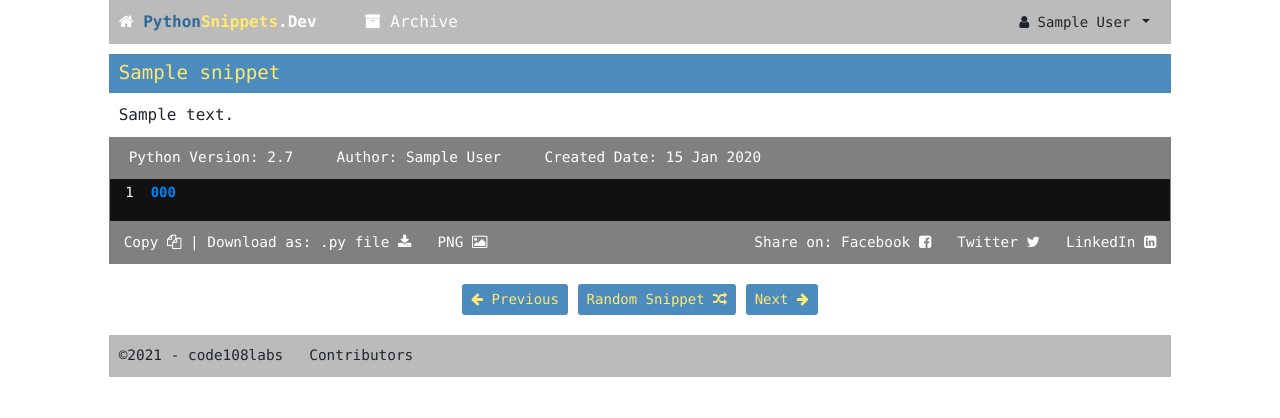
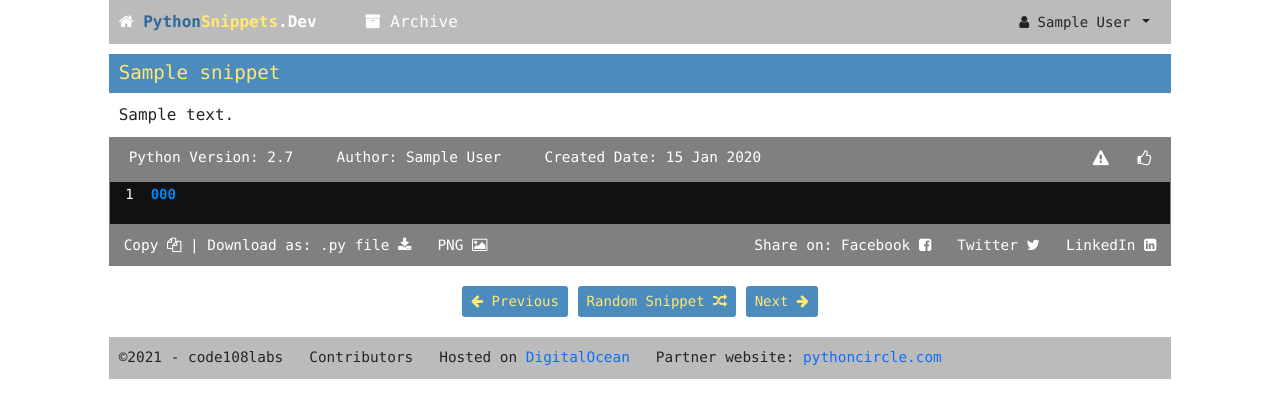
Before and after one commit to anuragrana/pysnip, a Django app: page /snippet/1/ in a window 1280 px wide. Shown: the top 418 px of the page. Run offline with Django 3.2, Linux system fonts and the light colour scheme; a user stored in the database is signed in; tables that the repository leaves empty hold one stand-in row (values such as "Sample post").

Commit message:
added upvote downvote and report button

```diff
--- a/snip/templates/snip/footer.html
+++ b/snip/templates/snip/footer.html
@@ -4,6 +4,11 @@
 
     &nbsp; Contributors
 
+    &nbsp;
+        Hosted on <a href="https://m.do.co/c/4dd631f4a322" target="_blank">DigitalOcean</a>
+    &nbsp;
+        Partner website: <a href="https://pythoncircle.com" target="_blank">pythoncircle.com</a>
+    &nbsp;
     </div>
 </div>
 <div style="margin-bottom:10px;"></div>
--- a/snip/templates/snip/snippet.html
+++ b/snip/templates/snip/snippet.html
@@ -1,6 +1,8 @@
 {% extends 'snip/parent.html' %}
 
 {% block main %}
+
+{% include 'snip/message.html' %}
 
 <!-- this 12px padding is required so that code block and this block can be of same width -->
 <div style="padding: 0px 12px;">
@@ -23,7 +25,7 @@
     {% endif %}
 
     <div class="row" style="background-color:gray">
-        <div class="col-md-12  font-monospace font80 white"
+        <div class="col-md-10  font-monospace font80 white"
              style="padding: 10px 20px ;">
             Python Version: {{snippet.python_version}}
             &nbsp;&nbsp;&nbsp;
@@ -33,7 +35,31 @@
             &nbsp;&nbsp;&nbsp;
             Created Date: {{snippet.created_date | date:'d M Y'}}
         </div>
+
+        {% if user.is_authenticated %}
+        <div class="col-md-2 font-monospace font90 white text-end"
+             style="padding: 10px 20px ;">
+
+            <a href="{% url 'snip:report_snippet' snippet.sid %}"
+               title="Report this Snippet"
+               class="white"><i class="fa fa-exclamation-triangle"></i></a>
+            &nbsp;
+            <!-- no downvote concept. User can only upvote once and then can downvote once -->
+            {% if already_upvoted %}
+            <a href="{% url 'snip:upvote_snippet' snippet.sid %}"
+               title="Downvote this Snippet"
+               class="white"><i class="fa fa-thumbs-o-down"></i></a>
+            {% else %}
+            <a href="{% url 'snip:downvote_snippet' snippet.sid %}"
+               title="Upvote this Snippet"
+               class="white"><i class="fa fa-thumbs-o-up"></i></a>
+            {% endif %}
+
+        </div>
+        {% endif %}
     </div>
+
+
 </div>
 
 
@@ -142,6 +168,8 @@
 
 
 
+
+
 </script>
 
 {% endblock main %}
--- a/snip/urls.py
+++ b/snip/urls.py
@@ -14,6 +14,9 @@ urlpatterns = [
     path(r'download/text/<int:snippet_id>/', views.download_code_as_file, name='download_code_as_file'),
     path(r'download/image/<int:snippet_id>/', views.download_code_as_image, name='download_code_as_image'),
     path(r'author/<str:author_username>/', views.author_page, name='author_page'),
+    path(r'snippet/upvote/<int:snippet_id>/', views.upvote_snippet, name='upvote_snippet'),
+    path(r'snippet/downvote/<int:snippet_id>/', views.downvote_snippet, name='downvote_snippet'),
+    path(r'snippet/report/<int:snippet_id>/', views.report_snippet, name='report_snippet'),
 ]
 
 urlpatterns += [
--- a/snip/views.py
+++ b/snip/views.py
@@ -282,7 +282,6 @@ def login_github_callback(request):
     return redirect(reverse("snip:index", args=(), kwargs={}))
 
 
-@login_required
 def author_page(request, author_username):
     template_data = dict()
     template_name = 'snip/author.html'
@@ -295,4 +294,31 @@ def author_page(request, author_username):
     else:
         author_name = author_instance.username
     template_data['author_name'] = author_name
+
+    # if author_username is the current user logged in i.e. if logged in user wants to see his/her details
+    # fetch those details here and do it.
+    # add conditions on HTML if required.
+    template_data['logged_in_user_data'] = 'GET DATA HERE'
+
     return render(request, template_name, template_data)
+
+
+@login_required
+def upvote_snippet(request, snippet_id):
+    snippet = SnippetModel.objects.get(sid=snippet_id)
+    messages.success(request, 'Feature coming soon')
+    return redirect(reverse("snip:snippet", args=(snippet.sid,), kwargs={}))
+
+
+@login_required
+def downvote_snippet(request, snippet_id):
+    snippet = SnippetModel.objects.get(sid=snippet_id)
+    messages.success(request, 'Feature coming soon')
+    return redirect(reverse("snip:snippet", args=(snippet.sid,), kwargs={}))
+
+
+@login_required
+def report_snippet(request, snippet_id):
+    snippet = SnippetModel.objects.get(sid=snippet_id)
+    messages.error(request, 'Please drop a mail at code108labs@gmail.com to report this.')
+    return redirect(reverse("snip:snippet", args=(snippet.sid,), kwargs={}))
```
